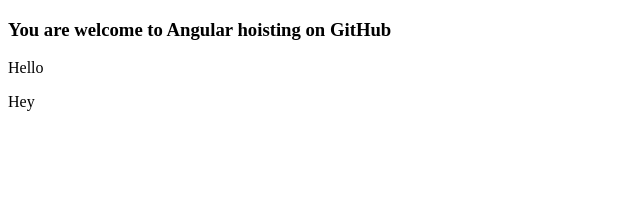
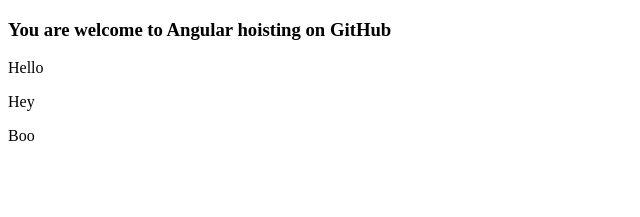
Before and after one commit to Darionas/social_links_profile, an Angular app: page / in a window 1280 px wide. Shown: the top 217 px of the page, without its empty margins (0-640 px from the left). Built offline with nearby package versions, Linux system fonts and the light colour scheme.

Commit message:
update_3

```diff
--- a/src/app/app.component.html
+++ b/src/app/app.component.html
@@ -1,3 +1,4 @@
 <h3>You are welcome to Angular hoisting on GitHub</h3>
 <p>Hello</p>
 <p>Hey</p>
+<p>Boo</p>
```
